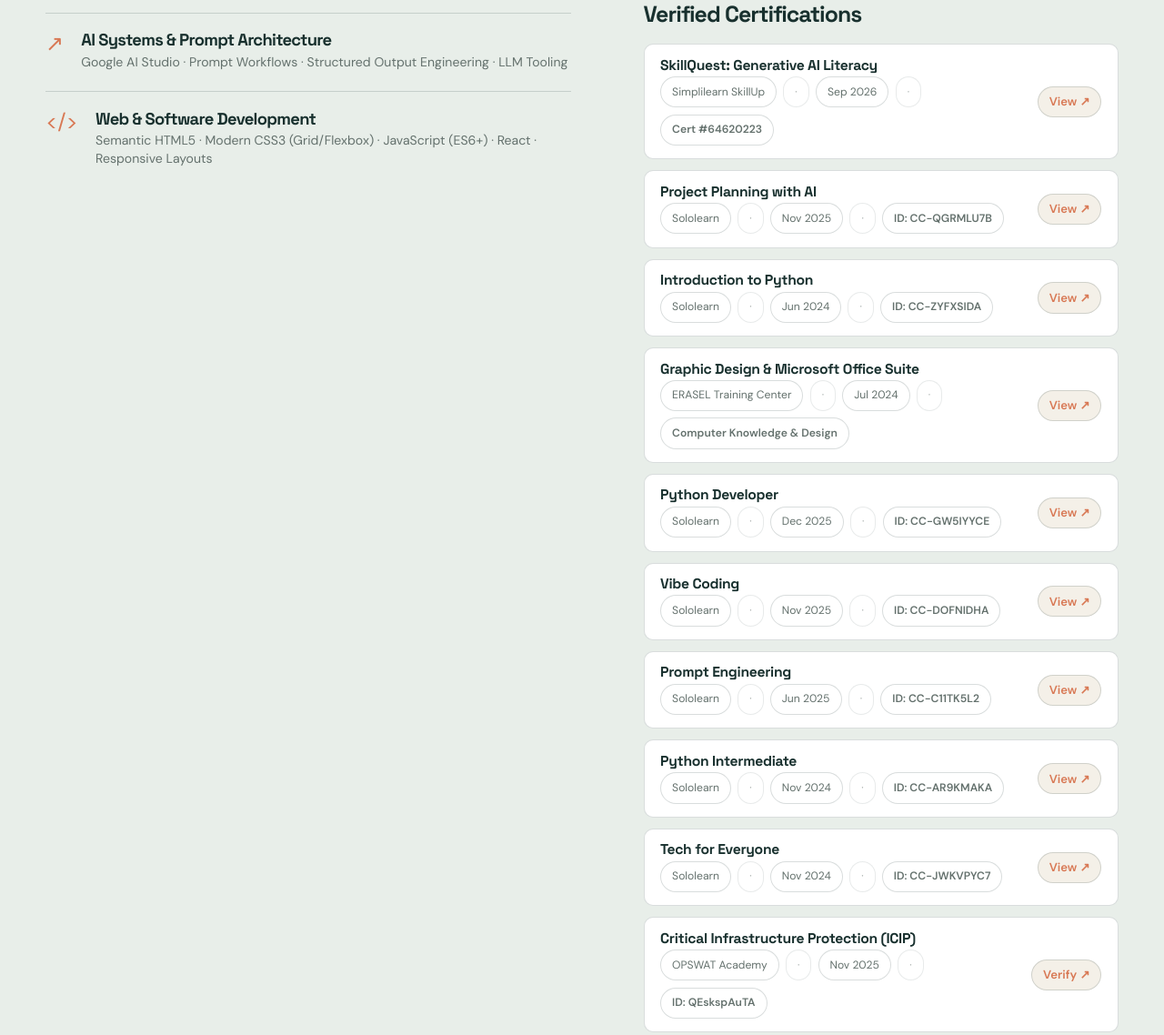
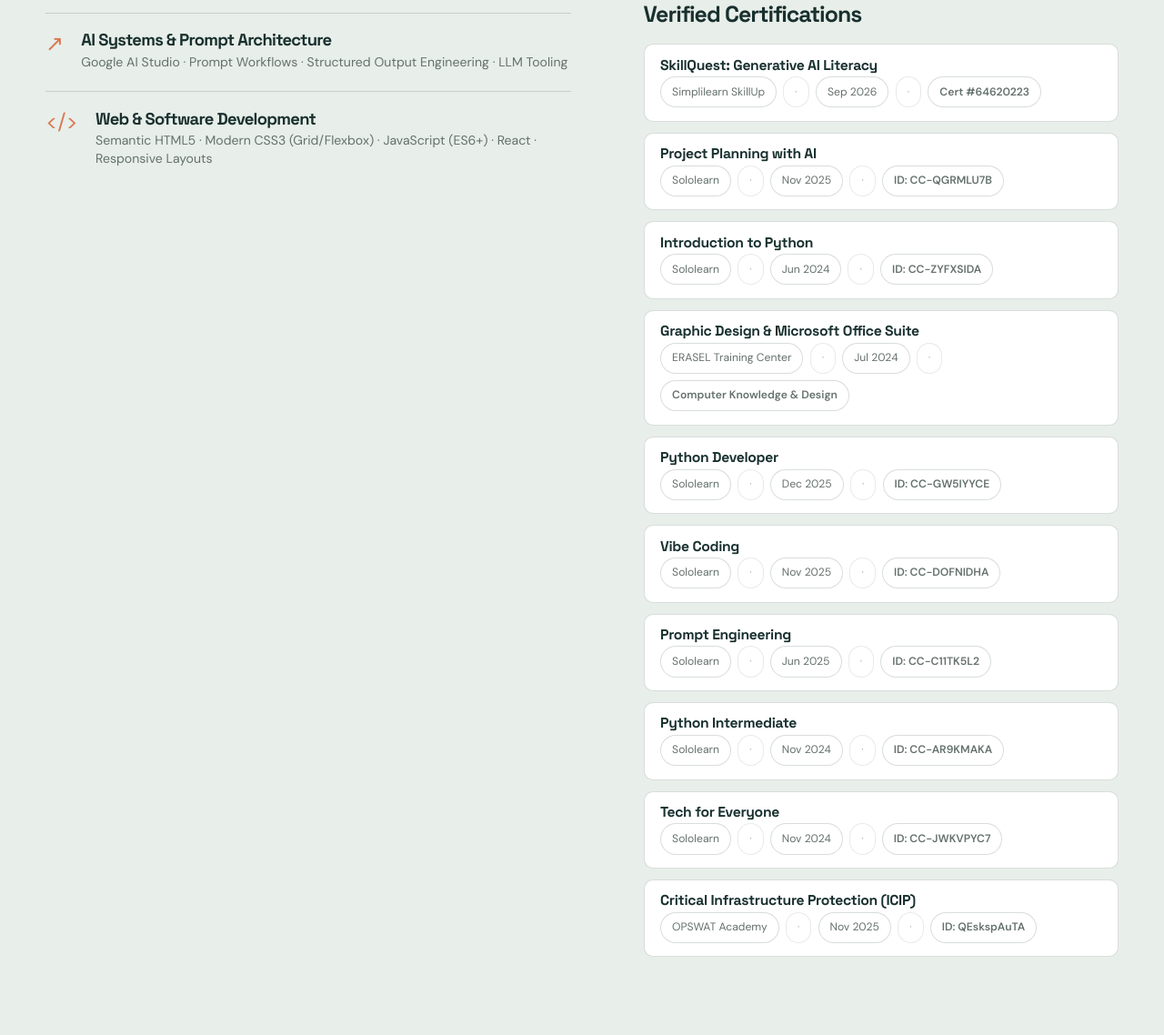
Before and after one commit to boamahbenedictelikem/PORT, a plain HTML site: page index.html in a window 1280 px wide. Shown: the part 4077-5215 px from the top of the page at 91% size. Drawn offline with Linux system fonts and the light colour scheme.

Commit message:
Remove View links from certificate cards

```diff
--- a/index.html
+++ b/index.html
@@ -320,7 +320,6 @@
                                     <span class="cert-badge">Cert #64620223</span>
                                 </div>
                             </div>
-                            <a href="assets/certificates/certificate.pdf" target="_blank" rel="noopener noreferrer" class="cert-link" title="View certificate">View ↗</a>
                         </div>
 
                         <div class="cert-card">
@@ -334,7 +333,6 @@
                                     <span class="cert-badge">ID: CC-QGRMLU7B</span>
                                 </div>
                             </div>
-                            <a href="assets/certificates/Project_Planning_with_AI.jpg" target="_blank" rel="noopener noreferrer" class="cert-link" title="View certificate">View ↗</a>
                         </div>
 
                         <div class="cert-card">
@@ -348,7 +346,6 @@
                                     <span class="cert-badge">ID: CC-ZYFXSIDA</span>
                                 </div>
                             </div>
-                            <a href="assets/certificates/Introduction%20to%20Python.png" target="_blank" rel="noopener noreferrer" class="cert-link" title="View certificate">View ↗</a>
                         </div>
 
                         <div class="cert-card">
@@ -362,7 +359,6 @@
                                     <span class="cert-badge">Computer Knowledge &amp; Design</span>
                                 </div>
                             </div>
-                            <a href="assets/certificates/ECTC.jpg" target="_blank" rel="noopener noreferrer" class="cert-link" title="View certificate">View ↗</a>
                         </div>
 
                         <div class="cert-card">
@@ -372,7 +368,6 @@
                                     <span>Sololearn</span><span class="meta-dot">&middot;</span><span>Dec 2025</span><span class="meta-dot">&middot;</span><span class="cert-badge">ID: CC-GW5IYYCE</span>
                                 </div>
                             </div>
-                            <a href="assets/certificates/Python_Developer.jpg" target="_blank" rel="noopener noreferrer" class="cert-link" title="View certificate">View ↗</a>
                         </div>
 
                         <div class="cert-card">
@@ -382,7 +377,6 @@
                                     <span>Sololearn</span><span class="meta-dot">&middot;</span><span>Nov 2025</span><span class="meta-dot">&middot;</span><span class="cert-badge">ID: CC-DOFNIDHA</span>
                                 </div>
                             </div>
-                            <a href="assets/certificates/Vibe_Coding.jpg" target="_blank" rel="noopener noreferrer" class="cert-link" title="View certificate">View ↗</a>
                         </div>
 
                         <div class="cert-card">
@@ -392,7 +386,6 @@
                                     <span>Sololearn</span><span class="meta-dot">&middot;</span><span>Jun 2025</span><span class="meta-dot">&middot;</span><span class="cert-badge">ID: CC-C11TK5L2</span>
                                 </div>
                             </div>
-                            <a href="assets/certificates/Prompt%20Engineering.jpg" target="_blank" rel="noopener noreferrer" class="cert-link" title="View certificate">View ↗</a>
                         </div>
 
                         <div class="cert-card">
@@ -402,7 +395,6 @@
                                     <span>Sololearn</span><span class="meta-dot">&middot;</span><span>Nov 2024</span><span class="meta-dot">&middot;</span><span class="cert-badge">ID: CC-AR9KMAKA</span>
                                 </div>
                             </div>
-                            <a href="assets/certificates/Python%20Intermediate.jpg" target="_blank" rel="noopener noreferrer" class="cert-link" title="View certificate">View ↗</a>
                         </div>
 
                         <div class="cert-card">
@@ -412,7 +404,6 @@
                                     <span>Sololearn</span><span class="meta-dot">&middot;</span><span>Nov 2024</span><span class="meta-dot">&middot;</span><span class="cert-badge">ID: CC-JWKVPYC7</span>
                                 </div>
                             </div>
-                            <a href="assets/certificates/Tech%20for%20Everyone.jpg" target="_blank" rel="noopener noreferrer" class="cert-link" title="View certificate">View ↗</a>
                         </div>
 
                         <div class="cert-card">
@@ -426,7 +417,6 @@
                                     <span class="cert-badge">ID: QEskspAuTA</span>
                                 </div>
                             </div>
-                            <a href="https://learn.opswatacademy.com/certificate/QEskspAuTA" target="_blank" rel="noopener noreferrer" class="cert-link" title="Verify certificate on OPSWAT Academy">Verify ↗</a>
                         </div>
                     </div>
                 </div>
```
